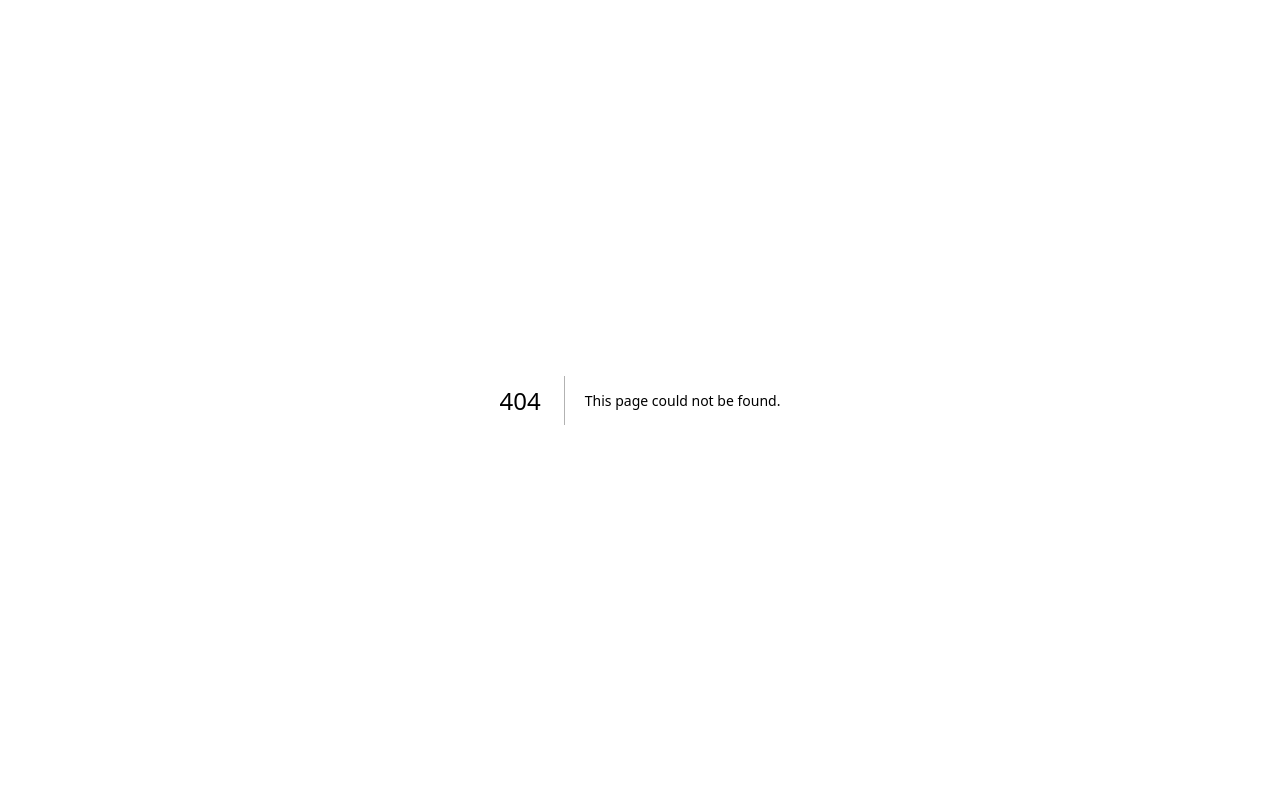
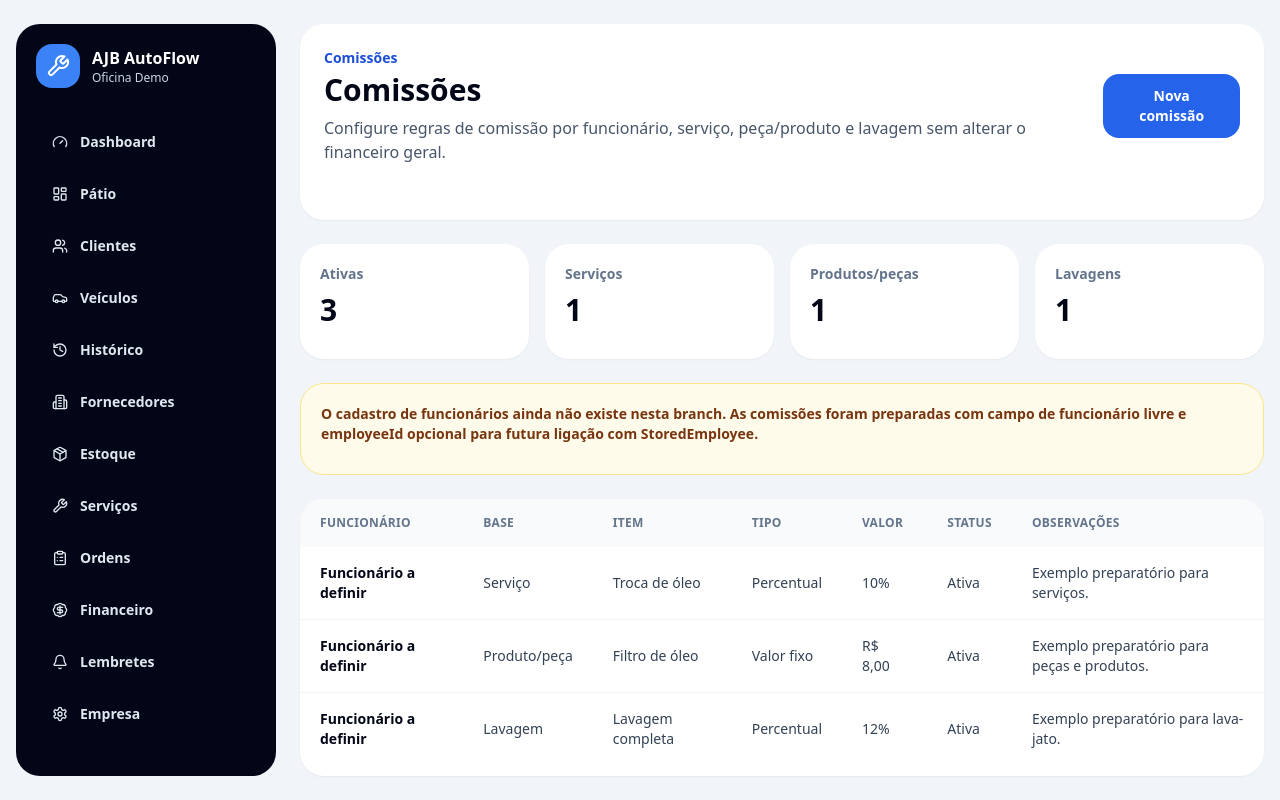
Before and after one commit to anjobrito/ajb-autoflow, a Next.js app: page /comissoes in a window 1280 px wide. Before the commit this address had no page. Built offline with nearby package versions, Linux system fonts and the light colour scheme.

Commit message:
feat: add commissions page

```diff
--- /dev/null
+++ b/app/comissoes/page.tsx
@@ -0,0 +1,18 @@
+import { AppShell } from "@/components/app-shell";
+import { CommissionsClient } from "@/components/commissions-client";
+import { PageHeader } from "@/components/page-header";
+
+export default function ComissoesPage() {
+  return (
+    <AppShell>
+      <PageHeader
+        eyebrow="Comissões"
+        title="Comissões"
+        description="Configure regras de comissão por funcionário, serviço, peça/produto e lavagem sem alterar o financeiro geral."
+        actionLabel="Nova comissão"
+        actionHref="/comissoes/nova"
+      />
+      <CommissionsClient />
+    </AppShell>
+  );
+}
```
